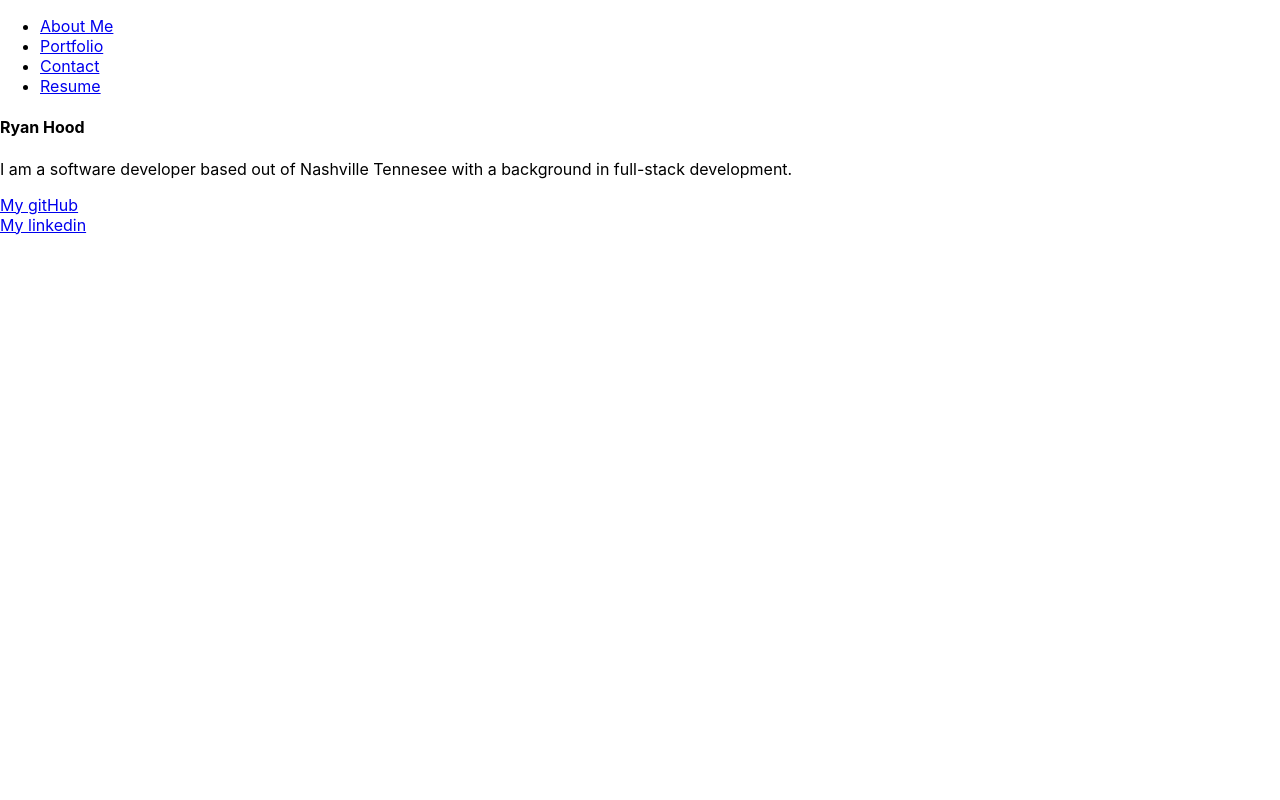
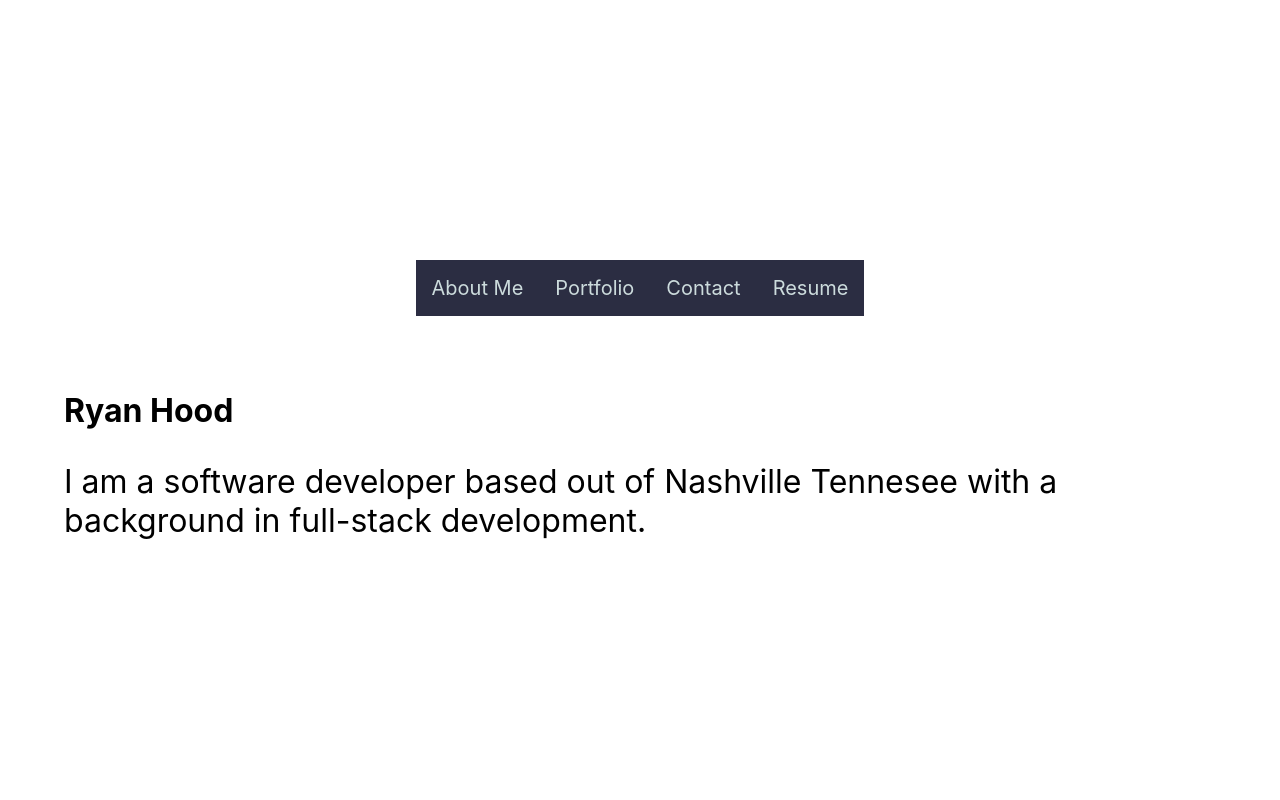
Before and after one commit to ryanhood10/ReactLandingPage, a React (Create React App) app in the folder shellproject/: page / in a window 1280 px wide. Shown: the top 800 px of the page. Built offline with nearby package versions, Linux system fonts and the light colour scheme; the HTML template or start-up script is replaced by a standard one.

Commit message:
added styling to components

```diff
--- a/shellproject/src/App.js
+++ b/shellproject/src/App.js
@@ -2,6 +2,7 @@ import { BrowserRouter as Router } from 'react-router-dom';
 
 import Footer from './components/Footer';
 import PortfolioContainer from './components/PortfolioContainer';
+
 
 
 function App() {
--- a/shellproject/src/components/PortfolioContainer.js
+++ b/shellproject/src/components/PortfolioContainer.js
@@ -28,7 +28,7 @@ export default function PortfolioContainer({ children }) {
   const handlePageChange = (page) => setCurrentPage(page);
 
   return (
-    <div>
+    <div className="landing-page">
       <Header handlePageChange={handlePageChange} />
       {children}
       {renderPage()}
--- a/shellproject/src/components/assets/App.css
+++ b/shellproject/src/components/assets/App.css
@@ -1,5 +1,7 @@
 .App {
   text-align: center;
+  background-color: #2b2d42;
+  color: #ccdbdc;
 }
 
 .App-logo {
@@ -14,18 +16,18 @@
 }
 
 .App-header {
-  background-color: #282c34;
+  background-color: #2b2d42;
   min-height: 100vh;
   display: flex;
   flex-direction: column;
   align-items: center;
   justify-content: center;
   font-size: calc(10px + 2vmin);
-  color: white;
+  color: #ccdbdc;
 }
 
 .App-link {
-  color: #61dafb;
+  color: #9ad1d4;
 }
 
 @keyframes App-logo-spin {
@@ -36,3 +38,208 @@
     transform: rotate(360deg);
   }
 }
+
+/* Add styles for landing page */
+.landing-page {
+  display: flex;
+  flex-direction: column;
+  align-items: center;
+  justify-content: center;
+  height: 100vh;
+  padding: 2rem;
+}
+
+.landing-page h1 {
+  font-size: 5rem;
+  margin-bottom: 1rem;
+}
+
+.landing-page p {
+  font-size: 2rem;
+  margin-bottom: 2rem;
+}
+
+.landing-page button {
+  font-size: 2rem;
+  padding: 1rem 2rem;
+  border-radius: 2rem;
+  border: none;
+  background-color: #9ad1d4;
+  color: #2b2d42;
+  cursor: pointer;
+}
+
+.landing-page button:hover {
+  background-color: #ccdbdc;
+  color: #2b2d42;
+}
+
+/* Add styles for About component */
+.about {
+  padding: 2rem;
+}
+
+.name-header {
+  font-size: 2rem;
+  margin-bottom: 1rem;
+}
+
+/* Add styles for Contact component */
+.contact-form {
+  display: flex;
+  flex-direction: column;
+  align-items: center;
+  padding: 2rem;
+}
+
+.contact-form h3 {
+  font-size: 2rem;
+  margin-bottom: 1rem;
+}
+
+.contact-form input,
+.contact-form textarea {
+  width: 100%;
+  margin-bottom: 1rem;
+  padding: 0.5rem;
+}
+
+.contact-form button {
+  font-size: 1.5rem;
+  padding: 1rem;
+  border-radius: 1rem;
+  border: none;
+  background-color: #9ad1d4;
+  color: #2b2d42;
+  cursor: pointer;
+}
+
+.contact-form button:hover {
+  background-color: #ccdbdc;
+  color: #2b2d42;
+}
+
+.error {
+  color: red;
+}
+
+/* Add styles for Portfolio component */
+.projects-div {
+  padding: 2rem;
+}
+
+#Portfolio {
+  font-size: 2rem;
+  margin-bottom: 1rem;
+}
+
+.projects {
+  display: flex;
+  flex-wrap: wrap;
+  justify-content: center;
+  gap: 1rem;
+}
+
+.project-container {
+  display: flex;
+  flex-direction: column;
+  align-items: center;
+}
+
+.project-container h4 {
+  font-size: 1.5rem;
+  margin-bottom: 1rem;
+}
+
+.project-container img {
+  max-width: 100%;
+  height: auto;
+}
+/* ...previous styles... */
+
+/* Add styles for Resume component */
+.resume {
+  padding: 2rem;
+}
+
+.resume h2 {
+  font-size: 2rem;
+  margin-bottom: 1rem;
+}
+
+.resume a {
+  font-size: 1.5rem;
+  color: #9ad1d4;
+  text-decoration: none;
+}
+
+.resume a:hover {
+  color: #ccdbdc;
+}
+
+.proficiencies {
+  display: flex;
+  justify-content: center;
+  gap: 2rem;
+  margin-top: 1rem;
+}
+
+.proficiencies h3 {
+  font-size: 1.5rem;
+  margin-bottom: 1rem;
+}
+
+.proficiencies ul {
+  list-style-type: none;
+  padding: 0;
+}
+
+.proficiencies li {
+  font-size: 1.25rem;
+  margin-bottom: 0.5rem;
+}
+
+/* Add styles for Footer component */
+footer {
+  display: flex;
+  justify-content: center;
+  gap: 2rem;
+  padding: 2rem;
+  background-color: #2b2d42;
+}
+
+footer a {
+  font-size: 1.25rem;
+  color: #9ad1d4;
+  text-decoration: none;
+}
+
+footer a:hover {
+  color: #ccdbdc;
+}
+
+/* Add styles for Header component */
+header {
+  display: flex;
+  justify-content: center;
+  padding: 1rem;
+  background-color: #2b2d42;
+}
+
+header nav ul {
+  display: flex;
+  list-style-type: none;
+  gap: 2rem;
+  padding: 0;
+  margin: 0;
+}
+
+header nav ul li a {
+  font-size: 1.25rem;
+  color: #ccdbdc;
+  text-decoration: none;
+}
+
+header nav ul li a:hover {
+  color: #9ad1d4;
+}
--- a/shellproject/src/components/pages/About.js
+++ b/shellproject/src/components/pages/About.js
@@ -1,7 +1,7 @@
 import React from "react";
 
 
-import "../assets/index.css"
+import "../assets/App.css"
 
 function About(){
     return(
--- a/shellproject/src/components/pages/Contact.js
+++ b/shellproject/src/components/pages/Contact.js
@@ -1,6 +1,8 @@
 import React, { useState } from "react";
 import { validateEmail } from '../../utils/validators';
-import "../assets/index.css";
+import "../assets/App.css"
+
+
 
 function Contact() {
   // Set up state for form data and errors
--- a/shellproject/src/components/pages/Portfolio.js
+++ b/shellproject/src/components/pages/Portfolio.js
@@ -1,5 +1,6 @@
 import React from "react";
-import "../assets/index.css";
+import "../assets/App.css"
+
 
 function Portfolio() {
   return (
--- a/shellproject/src/components/pages/Resume.js
+++ b/shellproject/src/components/pages/Resume.js
@@ -1,11 +1,12 @@
 import React from "react"
+import "../assets/App.css"
 
 
 function Resume(){
    return(
     <div className="resume">
           <h2>Resume</h2>
-          <a> My Resume </a>
+
         <div className="proficiencies">
           <div>
           <h3>Front-End Development Skills</h3>
```
